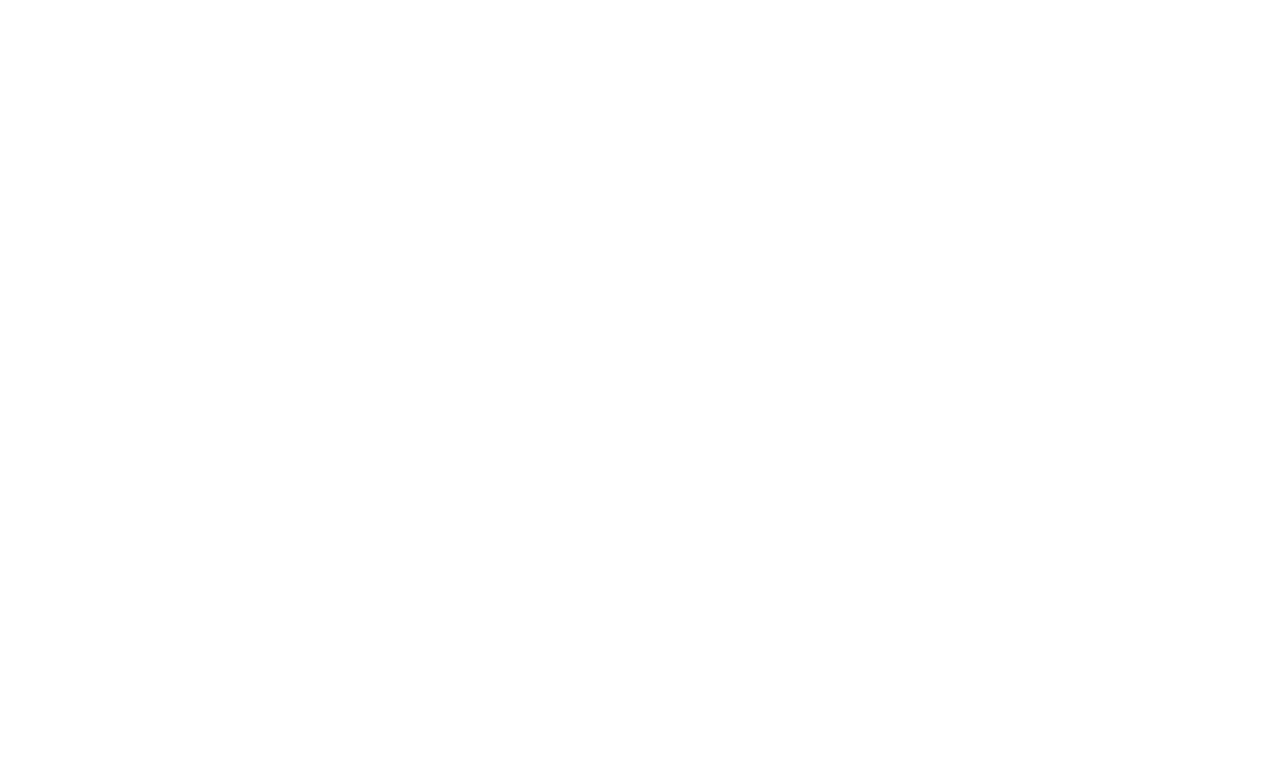
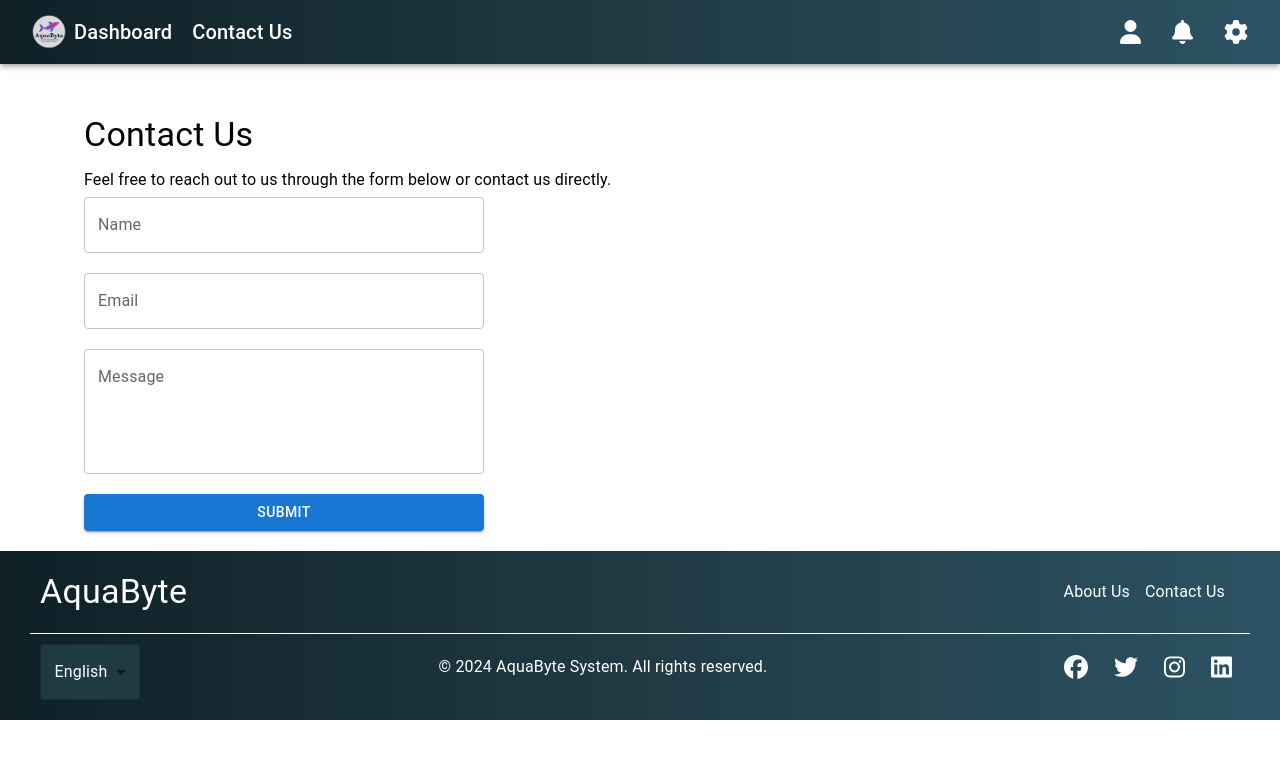
Before and after one commit to TADHack-Sri-Lanka-2024-Team-AquaByte/Team-AquaByte, a React (Create React App) app in the folder aquabyte-system/: page /contact-us in a window 1280 px wide. Before the commit this address had no page. Shown: the top 758 px of the page. Built offline with nearby package versions, Linux system fonts and the light colour scheme.

Commit message:
create contact and about us page

```diff
--- a/aquabyte-system/src/components/Footer.jsx
+++ b/aquabyte-system/src/components/Footer.jsx
@@ -39,7 +39,7 @@
                 <Box sx={{ display: 'flex', flexWrap: 'wrap' }}>
                     <Typography
                         component="a"
-                        href="/about"
+                        href="/about-us"
                         sx={{
                             color: 'white',
                             marginRight: '15px',
@@ -51,7 +51,7 @@
                     </Typography>
                     <Typography
                         component="a"
-                        href="/contact"
+                        href="/contact-us"
                         sx={{
                             color: 'white',
                             marginRight: '15px',
--- /dev/null
+++ b/aquabyte-system/src/pages/AboutUs.jsx
@@ -0,0 +1,24 @@
+import React from 'react';
+import Header from '../components/Header';
+import Footer from '../components/Footer';
+import { Typography, Container, Box } from '@mui/material';
+
+const AboutUs = () => {
+    return (
+        <Box sx={{ display: 'flex', flexDirection: 'column', minHeight: '100vh' }}>
+            <Header />
+            <Container sx={{ flex: 1 }}>
+                <Box sx={{ padding: '20px', marginTop: '30px' }}>
+                    <Typography variant="h4" gutterBottom>About Us</Typography>
+                    <Typography variant="body1">
+                        {/* Placeholder content */}
+                        This is the About Us page. We need to add more details here about our company, mission, and values.
+                    </Typography>
+                </Box>
+            </Container>
+            <Footer />  {/* Footer will now stay at the bottom */}
+        </Box>
+    );
+};
+
+export default AboutUs;
--- /dev/null
+++ b/aquabyte-system/src/pages/ContactUs.jsx
@@ -0,0 +1,33 @@
+// ContactUs.js
+import React from 'react';
+import Header from '../components/Header';
+import Footer from '../components/Footer';
+import { Typography, Container, Box, TextField, Button } from '@mui/material';
+
+const ContactUs = () => {
+    return (
+        <div>
+            <Header />
+            <Container>
+                <Box sx={{ padding: '20px', marginTop: '30px' }}>
+                    <Typography variant="h4" gutterBottom>Contact Us</Typography>
+                    <Typography variant="body1" gutterBottom>
+                        {/* Placeholder content */}
+                        Feel free to reach out to us through the form below or contact us directly.
+                    </Typography>
+
+                    {/* Placeholder contact form */}
+                    <Box sx={{ display: 'flex', flexDirection: 'column', gap: '20px', maxWidth: '400px' }}>
+                        <TextField label="Name" variant="outlined" fullWidth />
+                        <TextField label="Email" variant="outlined" fullWidth />
+                        <TextField label="Message" variant="outlined" multiline rows={4} fullWidth />
+                        <Button variant="contained" color="primary">Submit</Button>
+                    </Box>
+                </Box>
+            </Container>
+            <Footer />
+        </div>
+    );
+};
+
+export default ContactUs;
--- a/aquabyte-system/src/routes/AppRoutes.jsx
+++ b/aquabyte-system/src/routes/AppRoutes.jsx
@@ -10,11 +10,12 @@
 import DashboardPage from '../pages/DashboardPage';
 import EquipmentStatus from '../pages/EquipmentStatus';
 import QuotaManagement from '../pages/QuotaManagement';
+import AboutUs from '../pages/AboutUs';  // Import About Us page
+import ContactUs from '../pages/ContactUs';  // Import Contact Us page
 
 const AppRoutes = () => {
     return (
         <div>
-
             <Routes>
                 <Route path="/" element={<LandingPage />} />
                 <Route path="/login" element={<LoginPage />} />
@@ -22,10 +23,12 @@
                 <Route path="/notifications" element={<NotificationPage />} />
                 <Route path="/fish-identification" element={<FishIdentificationPage />} />
                 <Route path="/historical-data" element={<HistoricalDataPage />} />
-                <Route path="/user-settings" element={<UserSettings/>}/>
-                <Route path="/dashboard" element={<DashboardPage/>}/>
-                <Route path="/equipment-status" element={<EquipmentStatus/>}/>
-                <Route path="/quota-management" element={<QuotaManagement/>}/>
+                <Route path="/user-settings" element={<UserSettings />} />
+                <Route path="/dashboard" element={<DashboardPage />} />
+                <Route path="/equipment-status" element={<EquipmentStatus />} />
+                <Route path="/quota-management" element={<QuotaManagement />} />
+                <Route path="/about-us" element={<AboutUs />} />
+                <Route path="/contact-us" element={<ContactUs />} />
             </Routes>
         </div>
     );
```
